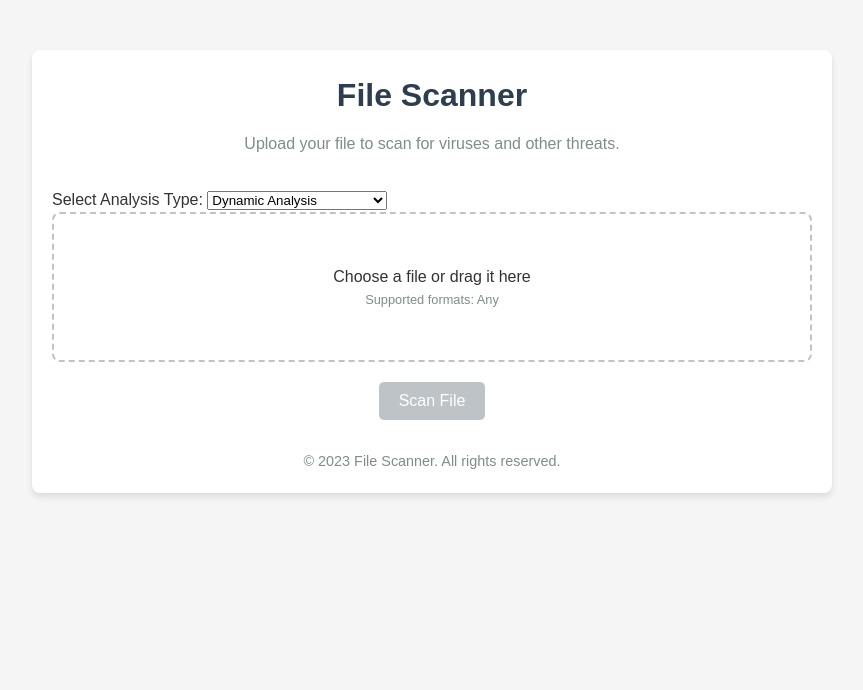
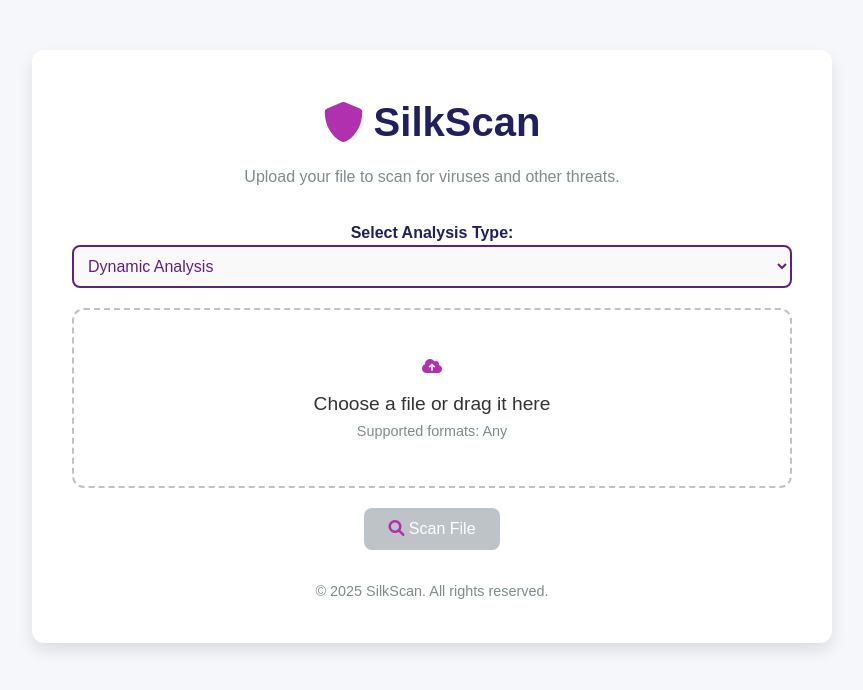
Before and after one commit to BARGOUG/PFE_FINAL, a Flask app: page / in a window 1280 px wide. Shown: the top 690 px of the page, without its empty margins (208-1071 px from the left). Run offline with Flask 3, Linux system fonts and the light colour scheme.

Commit message:
reshaped the UI

```diff
--- a/static/styles.css
+++ b/static/styles.css
@@ -6,8 +6,8 @@
 }
 
 body {
-  font-family: Arial, sans-serif;
-  background-color: #f5f5f5;
+  font-family: 'Poppins', Arial, sans-serif;
+  background-color: #f5f7fa; /* Light background */
   color: #333;
   line-height: 1.6;
 }
@@ -15,47 +15,89 @@ body {
 .container {
   max-width: 800px;
   margin: 50px auto;
-  padding: 20px;
+  padding: 40px;
   background: #fff;
-  border-radius: 8px;
-  box-shadow: 0 4px 6px rgba(0, 0, 0, 0.1);
+  border-radius: 12px;
+  box-shadow: 0 8px 15px rgba(0, 0, 0, 0.1);
+  text-align: center;
 }
 
 header h1 {
-  text-align: center;
+  font-size: 2.5rem;
+  color: #202060; /* Dark purple for header text */
   margin-bottom: 10px;
-  font-size: 2rem;
-  color: #2c3e50;
+  display: flex;
+  align-items: center;
+  justify-content: center;
+  gap: 10px;
 }
 
 header p {
-  text-align: center;
-  margin-bottom: 30px;
   font-size: 1rem;
   color: #7f8c8d;
+  margin-bottom: 30px;
+}
+
+/* Icons */
+.fa-shield-alt,
+.fa-cloud-upload-alt,
+.fa-search,
+.fa-file-alt,
+.fa-tasks,
+.fa-exclamation-triangle,
+.fa-percentage,
+.fa-weight-hanging {
+  color: #b030b0; /* Bright magenta for icons */
+}
+
+/* Analysis Type Dropdown */
+.analysis-type {
+  margin-bottom: 20px;
+}
+
+.analysis-type label {
+  font-weight: bold;
+  color: #202060; /* Dark purple for label text */
+  margin-bottom: 5px;
+}
+
+.analysis-type select {
+  width: 100%;
+  padding: 10px;
+  font-size: 1rem;
+  border: 2px solid #602080; /* Medium purple for dropdown border */
+  border-radius: 8px;
+  background-color: #f9f9f9;
+  color: #602080; /* Medium purple for dropdown text */
+  transition: all 0.3s ease;
+}
+
+.analysis-type select:focus {
+  outline: none;
+  border-color: #b030b0; /* Bright magenta on focus */
 }
 
 /* Upload Section */
 .upload-section {
-  text-align: center;
   margin-bottom: 30px;
 }
 
 .upload-box {
   position: relative;
   width: 100%;
-  height: 150px;
+  height: 180px;
   border: 2px dashed #bdc3c7;
-  border-radius: 8px;
+  border-radius: 12px;
   display: flex;
   justify-content: center;
   align-items: center;
   cursor: pointer;
-  margin-bottom: 20px;
+  transition: border-color 0.3s ease, transform 0.3s ease;
 }
 
 .upload-box:hover {
-  border-color: #3498db;
+  border-color: #b030b0; /* Bright magenta on hover */
+  transform: scale(1.02);
 }
 
 .upload-label {
@@ -65,45 +107,49 @@ header p {
 
 .upload-label span {
   display: block;
-  font-size: 1rem;
+  font-size: 1.2rem;
   color: #333;
+  margin-top: 10px;
 }
 
 .upload-label small {
   display: block;
-  font-size: 0.8rem;
+  font-size: 0.9rem;
   color: #7f8c8d;
 }
 
-#fileInput {
-  display: none;
-}
-
 #scanButton {
-  background-color: #3498db;
+  background: #6c91bf; /* Light blue for scan button */
   color: #fff;
   border: none;
-  padding: 10px 20px;
+  padding: 12px 24px;
   font-size: 1rem;
-  border-radius: 5px;
+  border-radius: 8px;
   cursor: pointer;
-  transition: background-color 0.3s ease;
+  transition: background 0.3s ease, transform 0.3s ease;
+  margin-top: 20px; /* Move the button down */
 }
 
 #scanButton:disabled {
-  background-color: #bdc3c7;
+  background: #bdc3c7;
   cursor: not-allowed;
+}
+
+#scanButton:hover:not(:disabled) {
+  background: #5bc8af; /* Greenish-blue on hover */
+  transform: scale(1.05);
 }
 
 /* Progress Section */
 .progress-section {
   margin-bottom: 30px;
+  text-align: center;
 }
 
 .progress-bar {
   width: 100%;
   height: 10px;
-  background-color: #ecf0f1;
+  background: #ecf0f1;
   border-radius: 5px;
   overflow: hidden;
 }
@@ -111,7 +157,7 @@ header p {
 .progress {
   width: 0%;
   height: 100%;
-  background-color: #3498db;
+  background: #b030b0; /* Bright magenta for progress bar */
   transition: width 0.3s ease;
 }
 
@@ -124,17 +170,30 @@ header p {
 /* Results Section */
 .results-section {
   margin-top: 30px;
+  text-align: left;
 }
 
 .result-item {
   display: flex;
   justify-content: space-between;
-  margin-bottom: 10px;
+  margin-bottom: 15px;
+  padding: 10px;
+  background: #f9f9f9;
+  border-radius: 8px;
+  transition: transform 0.3s ease, box-shadow 0.3s ease;
+}
+
+.result-item:hover {
+  transform: translateY(-5px);
+  box-shadow: 0 5px 15px rgba(0, 0, 0, 0.1);
 }
 
 .result-title {
   font-weight: bold;
-  color: #333;
+  color: #202060; /* Dark purple for result titles */
+  display: flex;
+  align-items: center;
+  gap: 10px;
 }
 
 .result-item span {
--- a/templates/index.html
+++ b/templates/index.html
@@ -3,13 +3,14 @@
 <head>
   <meta charset="UTF-8">
   <meta name="viewport" content="width=device-width, initial-scale=1.0">
-  <title>File Scanner</title>
+  <title>SilkScan</title>
   <link rel="stylesheet" href="{{ url_for('static', filename='styles.css') }}">
+  <link rel="stylesheet" href="https://cdnjs.cloudflare.com/ajax/libs/font-awesome/6.0.0-beta3/css/all.min.css">
 </head>
 <body>
   <div class="container">
     <header>
-      <h1>File Scanner</h1>
+      <h1><i class="fas fa-shield-alt"></i> SilkScan</h1>
       <p>Upload your file to scan for viruses and other threats.</p>
     </header>
 
@@ -30,12 +31,13 @@
           <input type="file" id="fileInput" accept="*" style="display: none;" />
           <!-- Label acts as a clickable button -->
           <label for="fileInput" class="upload-label" id="uploadLabel">
+            <i class="fas fa-cloud-upload-alt"></i>
             <span>Choose a file or drag it here</span>
             <small>Supported formats: Any</small>
           </label>
         </div>
         <!-- Scan button -->
-        <button id="scanButton" disabled>Scan File</button>
+        <button id="scanButton" disabled><i class="fas fa-search"></i> Scan File</button>
       </section>
 
       <!-- Progress Bar -->
@@ -48,26 +50,26 @@
 
       <!-- Results Section -->
       <section class="results-section" id="resultsSection" style="display: none;">
-        <h2>Scan Results</h2>
+        <h2><i class="fas fa-file-alt"></i> Scan Results</h2>
         <div class="result-item">
-          <span class="result-title">File Name:</span>
+          <span class="result-title"><i class="fas fa-file"></i> File Name:</span>
           <span id="fileName">N/A</span>
         </div>
         <div class="result-item">
-          <span class="result-title">File Size:</span>
+          <span class="result-title"><i class="fas fa-weight-hanging"></i> File Size:</span>
           <span id="fileSize">N/A</span>
         </div>
         <div class="result-item">
-          <span class="result-title">Scan Status:</span>
+          <span class="result-title"><i class="fas fa-tasks"></i> Scan Status:</span>
           <span id="scanStatus">N/A</span>
         </div>
         <div class="result-item">
-          <span class="result-title">Threat Detected:</span>
+          <span class="result-title"><i class="fas fa-exclamation-triangle"></i> Threat Detected:</span>
           <span id="threatDetected">N/A</span>
         </div>
         <!-- Malware Probability (Dynamic Analysis Only) -->
         <div class="result-item" id="malwareProbability" style="display: none;">
-          <span class="result-title">Malware Probability:</span>
+          <span class="result-title"><i class="fas fa-percentage"></i> Malware Probability:</span>
           <span id="probabilityValue">N/A</span>
         </div>
         <!-- Antivirus Results (Static Analysis Only) -->
@@ -76,7 +78,7 @@
     </main>
 
     <footer>
-      <p>&copy; 2023 File Scanner. All rights reserved.</p>
+      <p>&copy; 2025 SilkScan. All rights reserved.</p>
     </footer>
   </div>
 
```
Also changed, not shown: report_results/report.txt (+1 -1 lines), 1 other file.
